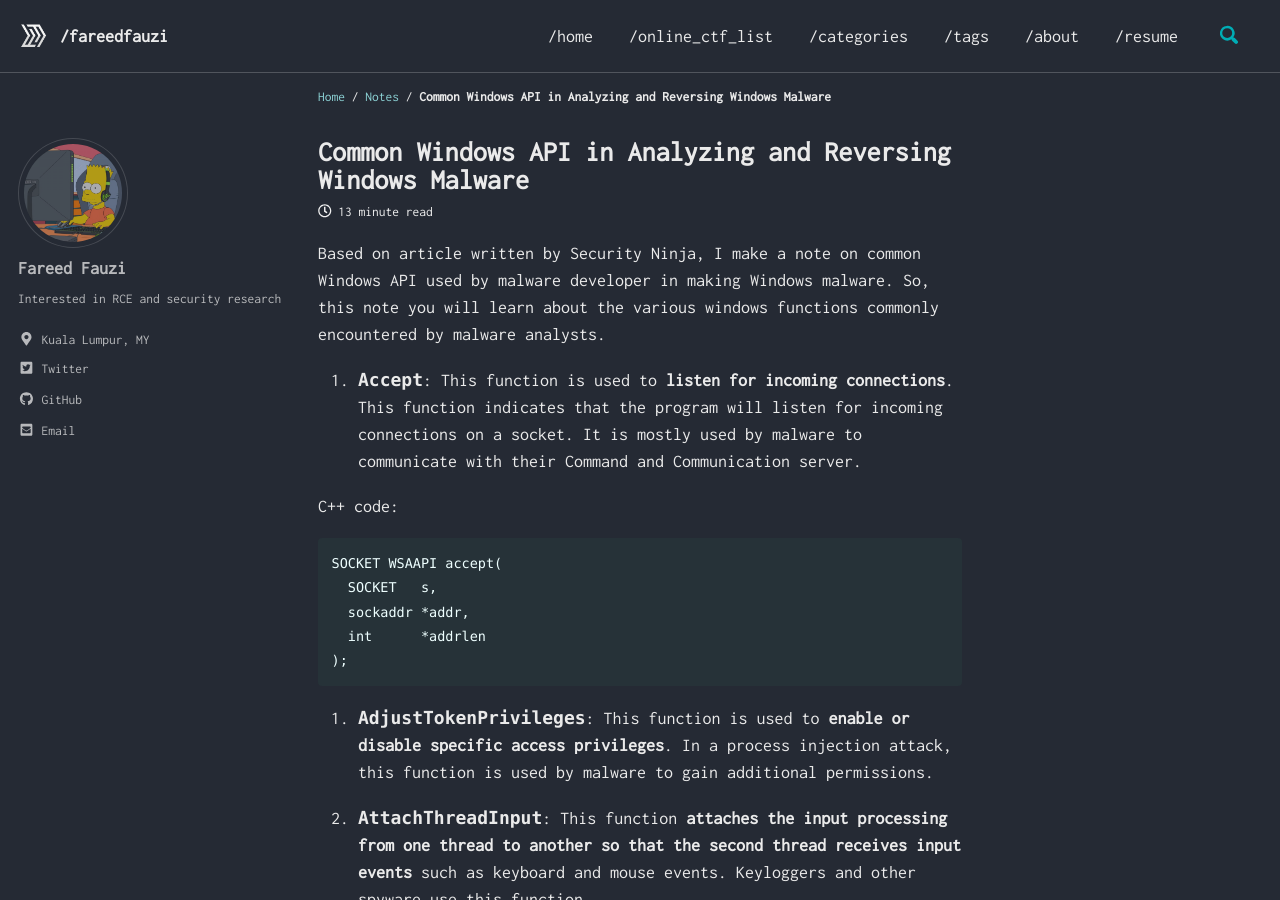
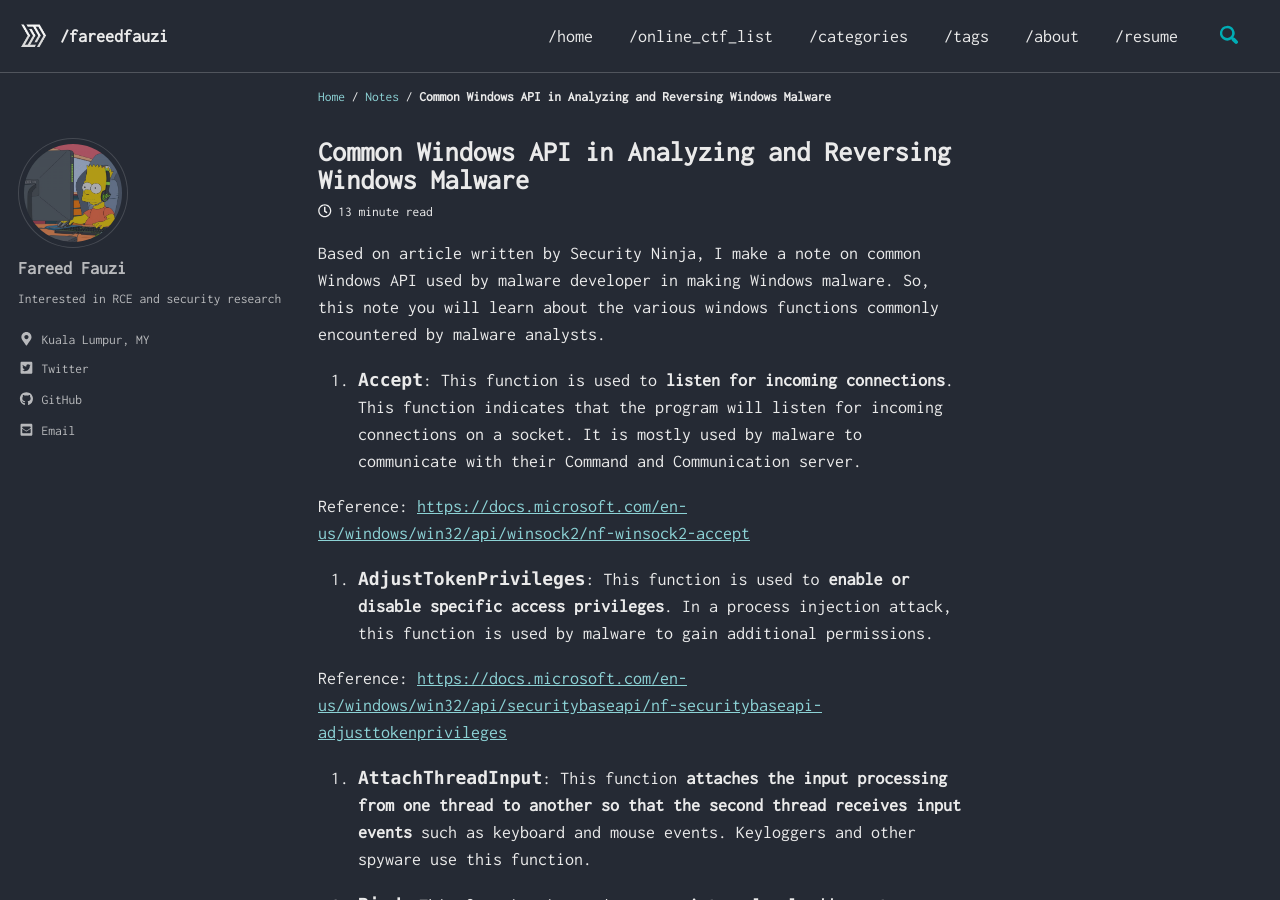
Before and after one commit to spiritedwolf/fareedfauzi.github.io, a Jekyll site: the page built from _posts/2019-08-03-windows_api_in_reversing_malware.md, in a window 1280 px wide and 900 px high. Built offline with Jekyll 4.4.1, drawn with Linux system fonts in a browser that asks for light colours; cached includes are drawn as plain includes.

Commit message:
Update 2019-08-03-windows_api_in_reversing_malware.md

````diff
--- a/_posts/2019-08-03-windows_api_in_reversing_malware.md
+++ b/_posts/2019-08-03-windows_api_in_reversing_malware.md
@@ -13,16 +13,13 @@ So, this note you will learn about the various windows functions commonly encoun
 
  1.   **`Accept`**: This function is used to **listen for incoming connections**. This function indicates that the program will listen for incoming connections on a socket. It is mostly used by malware to communicate with their Command and Communication server.
 
-C++ code:
- ```
-SOCKET WSAAPI accept(
-  SOCKET   s,
-  sockaddr *addr,
-  int      *addrlen
-);
- ```
+Reference: [https://docs.microsoft.com/en-us/windows/win32/api/winsock2/nf-winsock2-accept](https://docs.microsoft.com/en-us/windows/win32/api/winsock2/nf-winsock2-accept)
+
 
  2.   **`AdjustTokenPrivileges`**: This function is used to **enable or disable specific access privileges**. In a process injection attack, this function is used by malware to gain additional permissions.
+
+ Reference: [https://docs.microsoft.com/en-us/windows/win32/api/securitybaseapi/nf-securitybaseapi-adjusttokenprivileges](https://docs.microsoft.com/en-us/windows/win32/api/securitybaseapi/nf-securitybaseapi-adjusttokenprivileges)
+
 
  3.   **`AttachThreadInput`**: This function **attaches the input processing from one thread to another so that the second thread receives input events** such as keyboard and mouse events. Keyloggers and other spyware use this function.
 
````
